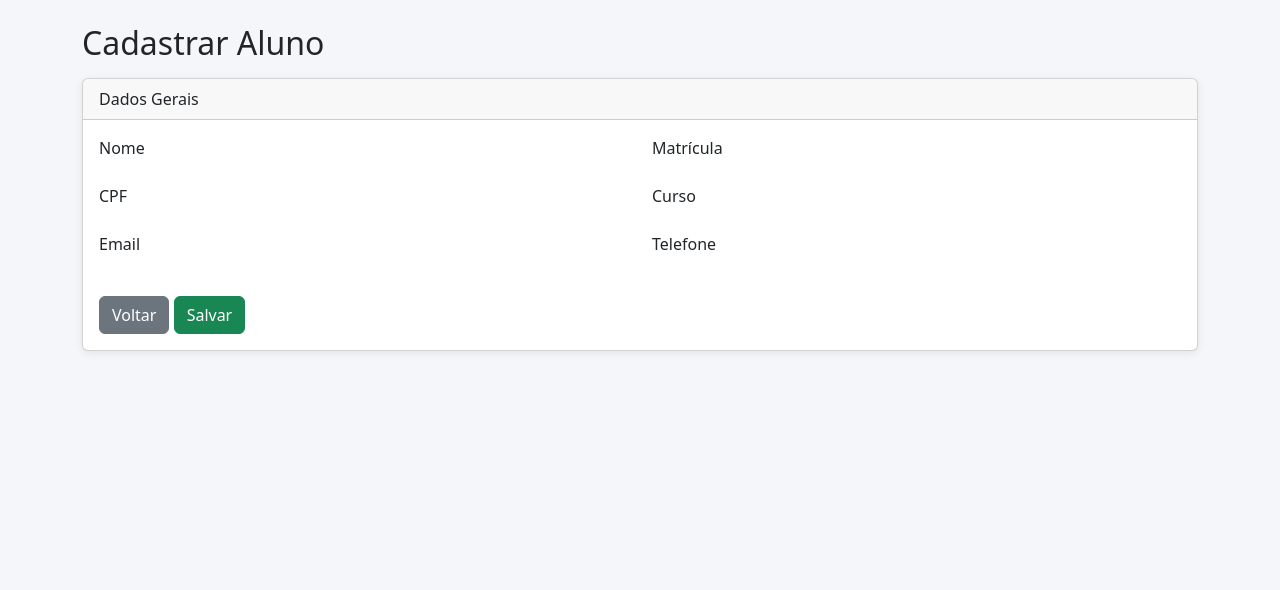
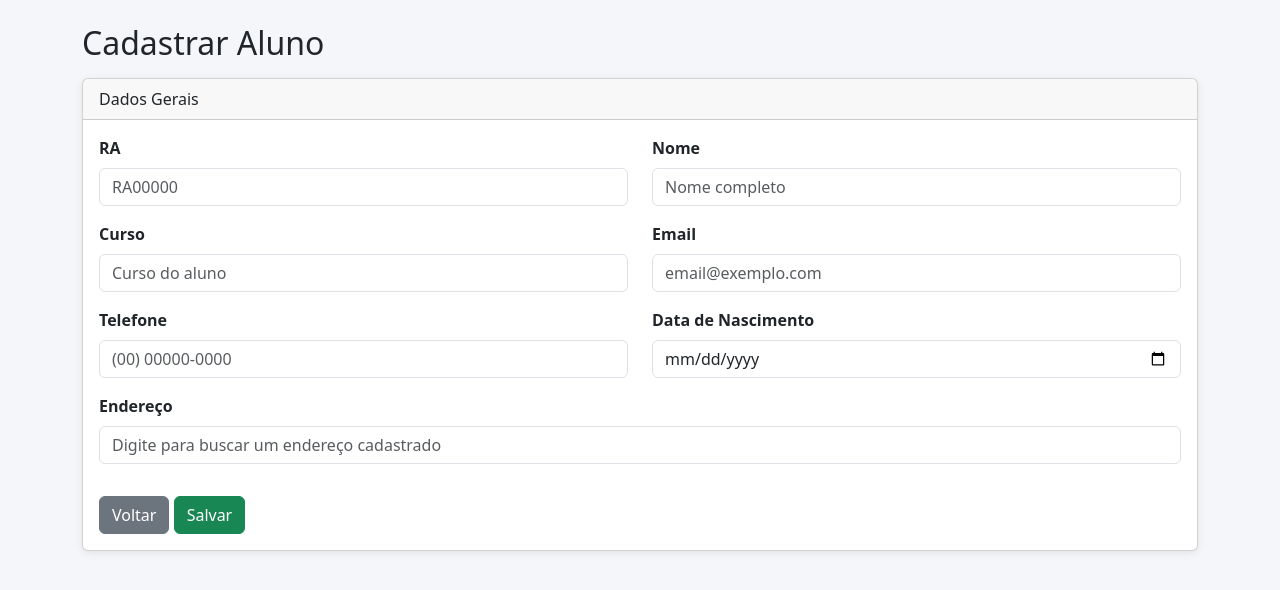
Before and after one commit to wfabi0/assistencia-social, a Django app: page /alunos/novo/ in a window 1280 px wide. Shown: the part 96-686 px from the top of the page. Run offline with Django 5.2, Linux system fonts and the light colour scheme.

Commit message:
CRUD de alunos , e algumas alteraçoes nos templates de alunos(conectei os templates ao crud e troquei id por ra, exclui cpf e matricula )

```diff
--- a/templates/usuarios/aluno_form.html
+++ b/templates/usuarios/aluno_form.html
@@ -1,4 +1,3 @@
-
 {% extends 'base.html' %}
 
 {% block content %}
@@ -6,9 +5,9 @@
 
     <h2>
         {% if form.instance.pk %}
-            Editar Dados do Aluno
+        Editar Dados do Aluno
         {% else %}
-            Cadastrar Aluno
+        Cadastrar Aluno
         {% endif %}
     </h2>
 
@@ -23,35 +22,27 @@
 
                 <div class="row">
 
-                    <div class="col-md-6 mb-3">
-                        <label class="form-label">Nome</label>
-                        {{ form.nome }}
+                    {% for field in form %}
+
+                    {% if field.name != 'endereco_id' %}
+
+                    <div class="{% if field.name == 'endereco_busca' %}col-md-12{% else %}col-md-6{% endif %} mb-3">
+
+                        <label class="form-label fw-bold">{{ field.label }}</label>
+                        {{ field }}
+
+                        {% if field.errors %}
+                        <div class="text-danger mt-1" style="font-size: 0.85em;">
+                            {{ field.errors|join:", " }}
+                        </div>
+                        {% endif %}
+
                     </div>
+                    {% endif %}
 
-                    <div class="col-md-6 mb-3">
-                        <label class="form-label">Matrícula</label>
-                        {{ form.matricula }}
-                    </div>
+                    {% endfor %}
 
-                    <div class="col-md-6 mb-3">
-                        <label class="form-label">CPF</label>
-                        {{ form.cpf }}
-                    </div>
-
-                    <div class="col-md-6 mb-3">
-                        <label class="form-label">Curso</label>
-                        {{ form.curso }}
-                    </div>
-
-                    <div class="col-md-6 mb-3">
-                        <label class="form-label">Email</label>
-                        {{ form.email }}
-                    </div>
-
-                    <div class="col-md-6 mb-3">
-                        <label class="form-label">Telefone</label>
-                        {{ form.telefone }}
-                    </div>
+                    {{ form.endereco_id }}
 
                 </div>
 
--- a/usuarios/forms.py
+++ b/usuarios/forms.py
@@ -3,7 +3,7 @@ import re
 from django import forms
 from django.core.exceptions import ValidationError
 
-from .models import Endereco, Servidor
+from .models import Endereco, Servidor, Aluno
 
 
 ENDERECO_PATTERN = re.compile(
@@ -256,3 +256,181 @@ class ServidorForm(forms.ModelForm):
             servidor.save()
 
         return servidor
+
+
+class AlunoForm(forms.ModelForm):
+    endereco_busca = forms.CharField(
+        label='Endereço',
+        required=False,
+        widget=forms.TextInput(attrs={
+            'class': 'form-control',
+            'placeholder': 'Digite para buscar um endereço cadastrado',
+            'autocomplete': 'off',
+        }),
+    )
+
+    endereco_id = forms.IntegerField(
+        required=False,
+        widget=forms.HiddenInput()
+    )
+
+    class Meta:
+        model = Aluno
+        fields = [
+            'ra',
+            'nome',
+            'curso',
+            'email',
+            'telefone',
+            'data_nascimento',
+        ]
+        widgets = {
+            'ra': forms.TextInput(attrs={
+                'class': 'form-control',
+                'placeholder': 'RA00000'
+            }),
+            'nome': forms.TextInput(attrs={
+                'class': 'form-control',
+                'placeholder': 'Nome completo'
+            }),
+            'curso': forms.TextInput(attrs={
+                'class': 'form-control',
+                'placeholder': 'Curso do aluno'
+            }),
+            'email': forms.EmailInput(attrs={
+                'class': 'form-control',
+                'placeholder': 'email@exemplo.com'
+            }),
+            'telefone': forms.TextInput(attrs={
+                'class': 'form-control telefone-mask',
+                'placeholder': '(00) 00000-0000',
+                'maxlength': '15',
+                'onkeyup': "let v=this.value.replace(/\D/g,''); v=v.replace(/^(\d{2})(\d)/g,'($1) $2'); v=v.replace(/(\d)(\d{4})$/,'$1-$2'); this.value=v;"
+            }),
+            'data_nascimento': forms.DateInput(attrs={
+                'class': 'form-control',
+                'type': 'date'
+            }),
+        }
+
+    def __init__(self, *args, **kwargs):
+        super().__init__(*args, **kwargs)
+
+        self.fields['ra'].required = True
+        self.fields['nome'].required = True
+        self.fields['email'].required = True
+        self.fields['data_nascimento'].required = True
+
+
+        endereco = getattr(self.instance, 'endereco', None)
+        if endereco:
+            self.fields['endereco_busca'].initial = str(endereco)
+            self.fields['endereco_id'].initial = endereco.pk
+
+    def _parse_endereco_texto(self, endereco_texto):
+
+        match = ENDERECO_PATTERN.match(endereco_texto)
+
+        if not match:
+            return None
+
+        dados = {
+            chave: valor.strip()
+            for chave, valor in match.groupdict().items()
+        }
+
+        if not all(dados.values()):
+            return None
+
+        return dados
+
+    def clean_ra(self):
+        ra = self.cleaned_data['ra'].strip()
+        if len(ra) < 3:
+            raise ValidationError('Informe um RA valido.')
+        return ra
+
+    def clean_nome(self):
+        nome = self.cleaned_data['nome'].strip()
+        if len(nome) < 3:
+            raise ValidationError('Informe um nome valido.')
+        return nome
+
+    def clean_telefone(self):
+        telefone = self.cleaned_data.get('telefone')
+        if not telefone:
+            return telefone
+
+        numeros = re.sub(r'\D', '', telefone)
+
+        if numeros.startswith('55') and len(numeros) > 11:
+            numeros = numeros[2:]
+
+        tamanho = len(numeros)
+
+        if tamanho == 0:
+            return ''
+
+        if tamanho not in (10, 11):
+            raise ValidationError('Informe um telefone valido com DDD (ex: 31 99999-9999).')
+
+        if tamanho == 11:
+            telefone_formatado = f"({numeros[:2]}) {numeros[2:7]}-{numeros[7:]}"
+        else:
+            telefone_formatado = f"({numeros[:2]}) {numeros[2:6]}-{numeros[6:]}"
+
+        return telefone_formatado
+
+    def clean_endereco_busca(self):
+        return self.cleaned_data.get('endereco_busca', '').strip()
+
+    def clean(self):
+        cleaned_data = super().clean()
+
+        endereco_id = cleaned_data.get('endereco_id')
+        endereco_busca = cleaned_data.get('endereco_busca', '')
+
+        self._endereco_resolvido = None
+        self._novo_endereco_dados = None
+
+        if endereco_id:
+            endereco = Endereco.objects.filter(pk=endereco_id).first()
+            if endereco is None:
+                self.add_error(
+                    'endereco_busca',
+                    'Selecione um endereço existente da lista ou deixe o campo vazio para cadastrar um novo.'
+                )
+                return cleaned_data
+
+            self._endereco_resolvido = endereco
+            return cleaned_data
+
+        if not endereco_busca:
+            return cleaned_data
+
+        endereco_dados = self._parse_endereco_texto(endereco_busca)
+        if endereco_dados is None:
+            self.add_error(
+                'endereco_busca',
+                'Digite o endereço no formato "Rua, número - bairro, cidade - estado, CEP: 00000-000" ou selecione uma opção da lista.'
+            )
+            return cleaned_data
+
+        self._novo_endereco_dados = endereco_dados
+        return cleaned_data
+
+    def save(self, commit=True):
+        aluno = super().save(commit=False)
+
+        if self._endereco_resolvido is not None:
+            aluno.endereco = self._endereco_resolvido
+        elif self._novo_endereco_dados is not None:
+            endereco, _ = Endereco.objects.get_or_create(**self._novo_endereco_dados)
+            aluno.endereco = endereco
+        else:
+            aluno.endereco = None
+
+        if commit:
+            aluno.save()
+
+        return aluno
--- a/usuarios/urls.py
+++ b/usuarios/urls.py
@@ -4,19 +4,17 @@ from . import views
 urlpatterns = [
     path('', views.home, name='home'),
 
-    path('alunos/', views.aluno_list, name='aluno_list'),
-
-    path('alunos/novo/', views.aluno_form, name='aluno_create'),
-
-    path('alunos/<int:pk>/', views.aluno_detail, name='aluno_detail'),
-
-    path('alunos/<int:pk>/editar/', views.aluno_update, name='aluno_update'),
-
-    path('alunos/<int:pk>/historico/',
-         views.aluno_historico, name='aluno_historico'),
-
     path('enderecos/busca/', views.endereco_autocomplete,
          name='endereco_autocomplete'),
+
+    path('alunos/', views.AlunoListView.as_view(), name='aluno_list'),
+
+    path('alunos/novo/', views.AlunoCreateView.as_view(), name='aluno_create'),
+
+    path('alunos/<int:pk>/', views.AlunoDetailView.as_view(), name='aluno_detail'),
+
+    path('alunos/<int:pk>/editar/', views.AlunoUpdateView.as_view(), name='aluno_update'),
+
 
     path('servidores/', views.ServidorListView.as_view(), name='servidor_list'),
 
@@ -28,4 +26,5 @@ urlpatterns = [
 
     path('servidores/<int:pk>/excluir/',
          views.ServidorDeleteView.as_view(), name='servidor_delete'),
+
 ]
--- a/usuarios/views.py
+++ b/usuarios/views.py
@@ -2,35 +2,13 @@ from django.http import JsonResponse
 from django.db.models import Q
 from django.shortcuts import render
 from django.urls import reverse_lazy
-from django.views.generic import CreateView, ListView, UpdateView, DeleteView
-
-from .forms import ServidorForm
-from .models import Endereco, Servidor
+from django.views.generic import CreateView, ListView, UpdateView, DeleteView, DetailView
+from .forms import ServidorForm, AlunoForm
+from .models import Endereco, Servidor, Aluno
 
 
 def home(request):
     return render(request, 'home.html')
-
-
-def aluno_list(request):
-    return render(request, 'usuarios/aluno_list.html')
-
-
-def aluno_form(request):
-    return render(request, 'usuarios/aluno_form.html')
-
-
-def aluno_detail(request):
-    return render(request, 'usuarios/aluno_detail.html')
-
-
-def aluno_update(request, pk=None):
-    return render(request, 'usuarios/aluno_form.html')
-
-
-def aluno_historico(request, pk=None):
-    return render(request, 'usuarios/aluno_detail.html')
-
 
 def endereco_autocomplete(request):
     query = request.GET.get('q', '').strip()
@@ -56,6 +34,61 @@ def endereco_autocomplete(request):
     ]
 
     return JsonResponse({'results': results})
+
+class AlunoListView(ListView):
+    model = Aluno
+    template_name = 'usuarios/aluno_list.html'
+    context_object_name = 'alunos'
+    paginate_by = 5
+
+    def get_paginate_by(self, queryset):
+        page_size = self.request.GET.get('page_size')
+
+        try:
+            page_size = int(page_size)
+        except (TypeError, ValueError):
+            return self.paginate_by
+
+        return page_size if page_size > 0 else self.paginate_by
+
+    def get_queryset(self):
+        queryset = Aluno.objects.select_related('endereco').order_by('nome')
+        search = self.request.GET.get('q', '').strip()
+
+        if search:
+            queryset = queryset.filter(
+                Q(nome__icontains=search)
+                | Q(ra__icontains=search)
+            )
+
+        return queryset
+
+    def get_context_data(self, **kwargs):
+        context = super().get_context_data(**kwargs)
+        context['q'] = self.request.GET.get('q', '').strip()
+        context['page_size'] = self.get_paginate_by(self.get_queryset())
+        context['page_size_options'] = [5, 10, 25, 50]
+        return context
+
+
+class AlunoCreateView(CreateView):
+    model = Aluno
+    form_class = AlunoForm
+    template_name = 'usuarios/aluno_form.html'
+    success_url = reverse_lazy('aluno_list')
+
+
+class AlunoUpdateView(UpdateView):
+    model = Aluno
+    form_class = AlunoForm
+    template_name = 'usuarios/aluno_form.html'
+    success_url = reverse_lazy('aluno_list')
+
+
+class AlunoDetailView(DetailView):
+    model = Aluno
+    template_name = 'usuarios/aluno_detail.html'
+    context_object_name = 'aluno'
 
 
 class ServidorListView(ListView):
```
Also changed, not shown: templates/usuarios/aluno_detail.html (+3 -15 lines), templates/usuarios/aluno_list.html (+56 -44 lines).
